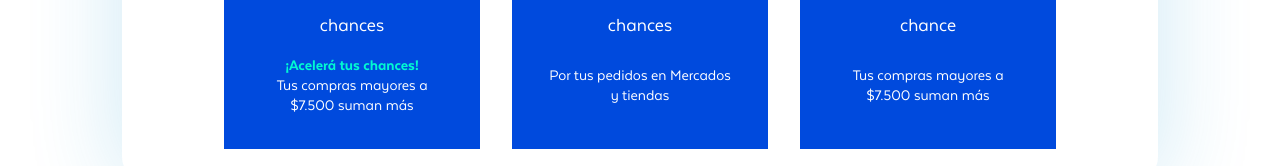
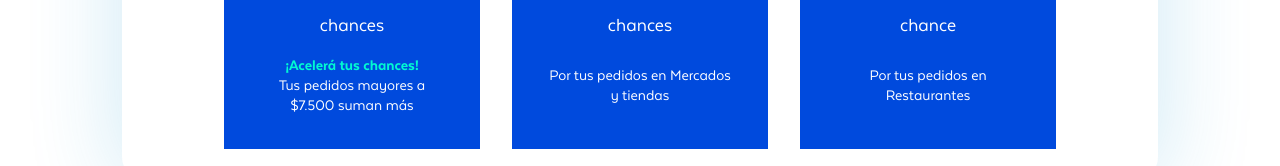
Before and after one commit to MrSzasz/peya-burger-next, a Next.js app: page /ar in a window 1280 px wide. Shown: the part 2001-2167 px from the top of the page. Built offline with nearby package versions, Linux system fonts and the light colour scheme.

Commit message:
pe typo changed

```diff
--- a/src/app/ar/page.jsx
+++ b/src/app/ar/page.jsx
@@ -85,7 +85,7 @@ const index = () => {
             span: "¡Acelerá tus chances!",
             plusTen: {
               numTitle: "chances",
-              text: "Tus compras mayores a $7.500 suman más",
+              text: "Tus pedidos mayores a $7.500 suman más",
             },
             plusFive: {
               numTitle: "chances",
@@ -93,7 +93,7 @@ const index = () => {
             },
             plusOne: {
               numTitle: "chance",
-              text: "Por tus compras en Restaurantes",
+              text: "Por tus pedidos en Restaurantes",
             },
           },
           link: "https://pwdh.adj.st/restaurantes/?adjust_t=84samxj_ec0dled&adjust_campaign=other__other_mix_eat_ma_fintech_visa&adjust_deeplink=pedidosya%3A%2F%2Fwww.pedidosya.com.ar/restaurantes/&adjust_fallback=https%3A%2F%2Fwww.pedidosya.com.ar%2Frestaurantes%2F%3F%26pycat%3Dother%26utm_source%3Dweb-referral%26utm_medium%3Dreferral%26utm_campaign%3Dother_other_mix_eat_ma_fintech_visa",
--- a/src/app/pe/page.jsx
+++ b/src/app/pe/page.jsx
@@ -11,7 +11,7 @@ const index = () => {
       dict={{
         hero: {
           title:
-            "En PedidosYa paga con Visa y gana un viaje a New York con Despegar, para probar hamburguesas en Manhattan.",
+            "En PedidosYa paga con Visa y gana un viaje a New York, para probar hamburguesas en Manhattan.",
           imageRegion: "Pe",
         },
         travel: {
@@ -20,7 +20,7 @@ const index = () => {
           bullets: [
             "Viaje para 2 personas",
             "Vuelos ida y regreso a New York",
-            "6 noches de estadía en hotel 4 estrellas",
+            "4 noches de estadía en hotel 4 estrellas",
           ],
         },
         howToWin: {
--- a/src/components/HowToWin/HowToWin.jsx
+++ b/src/components/HowToWin/HowToWin.jsx
@@ -121,7 +121,7 @@ const HowToWin = ({ howToWinDict }) => {
             <HowToWinCard
               num={1}
               numTitle={howToWinDict.opportunities.plusOne.numTitle}
-              text={howToWinDict.opportunities.plusTen.text}
+              text={howToWinDict.opportunities.plusOne.text}
             />
           </motion.div>
         </motion.div>
```
